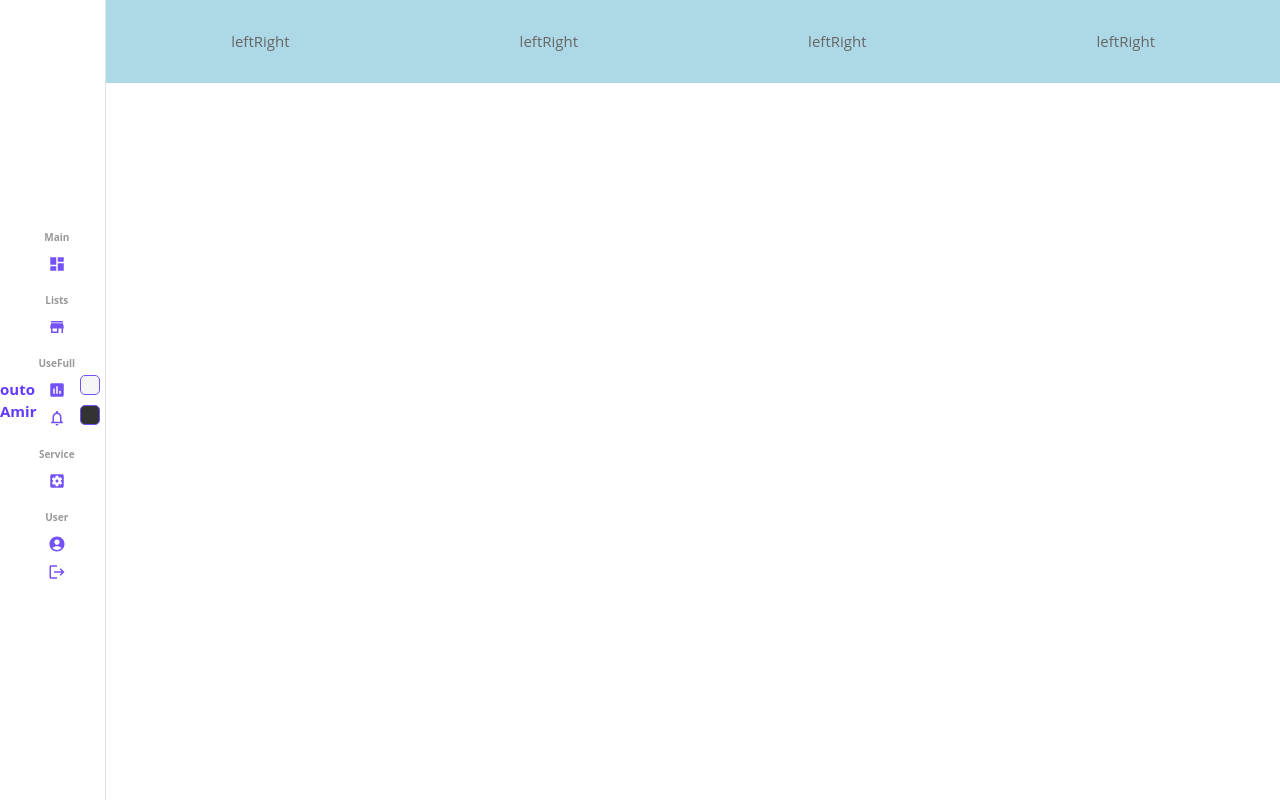
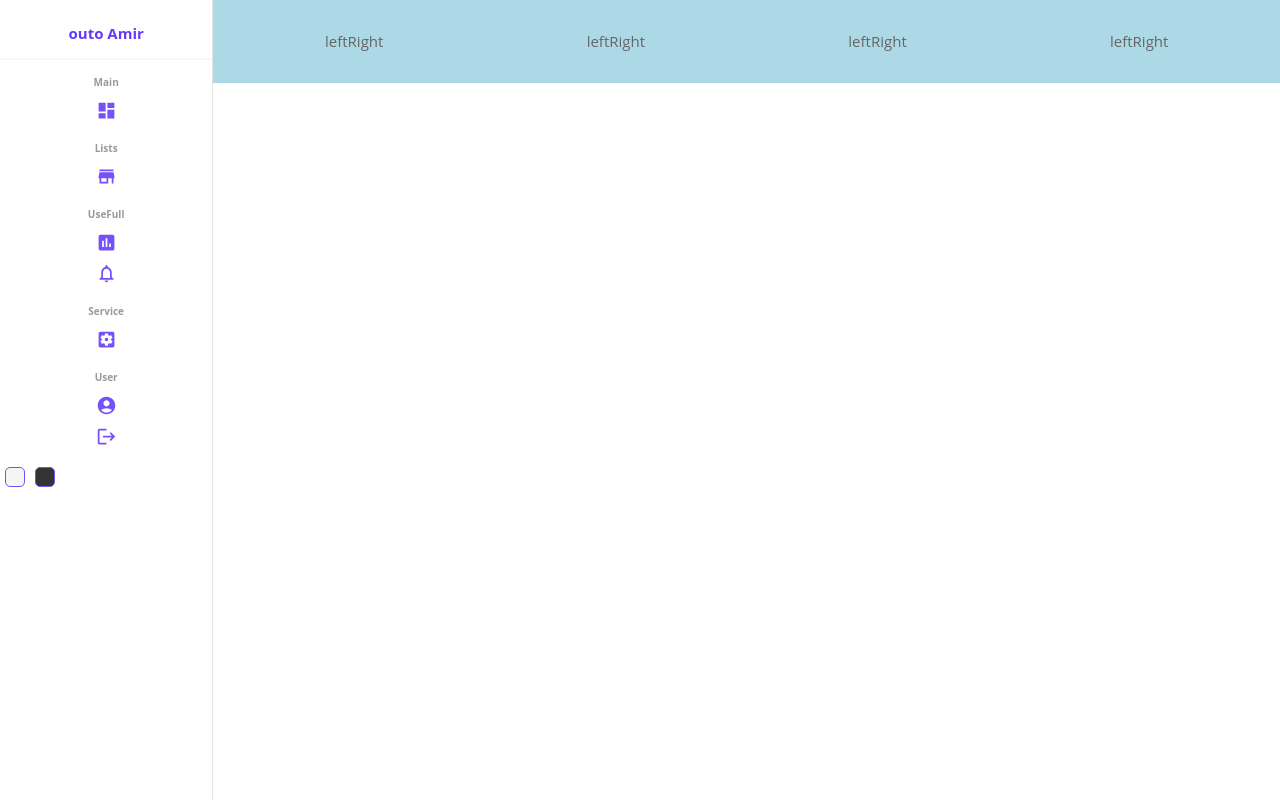
Before and after one commit to amirhossein-k/dashboard-outo, a React (Create React App) app: page / in a window 1280 px wide. Built offline with nearby package versions, Linux system fonts and the light colour scheme.

Commit message:
Update 8 files

```diff
--- a/package.json
+++ b/package.json
@@ -11,6 +11,7 @@
     "@testing-library/jest-dom": "^5.16.5",
     "@testing-library/react": "^13.3.0",
     "@testing-library/user-event": "^13.5.0",
+    "bootstrap": "^5.2.3",
     "react": "^18.2.0",
     "react-bootstrap": "^2.7.0",
     "react-dom": "^18.2.0",
--- a/public/index.html
+++ b/public/index.html
@@ -15,14 +15,10 @@
     <link rel="shortcut icon" href="%PUBLIC_URL%/favicon.ico" />
     <!-- Bootstrap -->
 
-    <link
-      href="https://cdn.jsdelivr.net/npm/bootstrap@5.2.3/dist/css/bootstrap.min.css"
-      rel="stylesheet"
-      integrity="sha384-rbsA2VBKQhggwzxH7pPCaAqO46MgnOM80zW1RWuH61DGLwZJEdK2Kadq2F9CUG65"
-      crossorigin="anonymous"
-    />
-    <!-- Icons -->
-
+<!-- CSS only -->
+<link href="https://cdn.jsdelivr.net/npm/bootstrap@5.2.3/dist/css/bootstrap.min.css" rel="stylesheet" integrity="sha384-rbsA2VBKQhggwzxH7pPCaAqO46MgnOM80zW1RWuH61DGLwZJEdK2Kadq2F9CUG65" crossorigin="anonymous">    <!-- Icons -->
+<!-- JavaScript Bundle with Popper -->
+<script src="https://cdn.jsdelivr.net/npm/bootstrap@5.2.3/dist/js/bootstrap.bundle.min.js" integrity="sha384-kenU1KFdBIe4zVF0s0G1M5b4hcpxyD9F7jL+jjXkk+Q2h455rYXK/7HAuoJl+0I4" crossorigin="anonymous"></script>
     <!-- Custom styles -->
     <title>React App</title>
   </head>
@@ -32,16 +28,8 @@
       You need to enable JavaScript to run this app.
     </noscript>
     <div id="root"></div>
-    <script
-      src="https://cdn.jsdelivr.net/npm/@popperjs/core@2.11.6/dist/umd/popper.min.js"
-      integrity="sha384-oBqDVmMz9ATKxIep9tiCxS/Z9fNfEXiDAYTujMAeBAsjFuCZSmKbSSUnQlmh/jp3"
-      crossorigin="anonymous"
-    ></script>
-    <script
-      src="https://cdn.jsdelivr.net/npm/bootstrap@5.2.3/dist/js/bootstrap.min.js"
-      integrity="sha384-cuYeSxntonz0PPNlHhBs68uyIAVpIIOZZ5JqeqvYYIcEL727kskC66kF92t6Xl2V"
-      crossorigin="anonymous"
-    ></script>
+    <script src="https://cdn.jsdelivr.net/npm/@popperjs/core@2.11.6/dist/umd/popper.min.js" integrity="sha384-oBqDVmMz9ATKxIep9tiCxS/Z9fNfEXiDAYTujMAeBAsjFuCZSmKbSSUnQlmh/jp3" crossorigin="anonymous"></script>
+<script src="https://cdn.jsdelivr.net/npm/bootstrap@5.2.3/dist/js/bootstrap.min.js" integrity="sha384-cuYeSxntonz0PPNlHhBs68uyIAVpIIOZZ5JqeqvYYIcEL727kskC66kF92t6Xl2V" crossorigin="anonymous"></script>
     <script
       src="https://cdn.jsdelivr.net/npm/bootstrap@5.2.3/dist/js/bootstrap.bundle.min.js"
       integrity="sha384-kenU1KFdBIe4zVF0s0G1M5b4hcpxyD9F7jL+jjXkk+Q2h455rYXK/7HAuoJl+0I4"
--- a/src/Pages/Home/Home.jsx
+++ b/src/Pages/Home/Home.jsx
@@ -22,8 +22,9 @@ const Home = () => {
             paddingLeft: 0,
             mimWidth: "100%",
           }}
+          xs={12}
           sm={1}
-          md={1}
+          md={2}
           lg={2}
         >
           <Sidebar />
--- a/src/Pages/Home/home.scss
+++ b/src/Pages/Home/home.scss
@@ -10,6 +10,11 @@
       }
   }
 }
+  @media (min-width:576px){
+    .home{
+          height: 100vh;
+    }
+  }
 .row {
 	--bs-gutter-x: 0;
 }
--- a/src/components/sidebar/Sidebar.jsx
+++ b/src/components/sidebar/Sidebar.jsx
@@ -12,10 +12,11 @@ import AccountCircleIcon from "@mui/icons-material/AccountCircle";
 const Sidebar = () => {
   const [expantnav, setExpantnav] = useState(false);
   const [isOpen, setIsOpen] = useState(false);
+  const [clickbutton, setClickbutton] = useState(false);
 
   window.onresize = function () {
-    myFunction();
-    myFunction2();
+    // myFunction();
+    // myFunction2();
   };
   function myFunction() {
     if (window.innerWidth < 991) {
@@ -35,10 +36,10 @@ const Sidebar = () => {
     <div
       className="sidebar navbar navbar-expand-sm"
       style={{
-        width: isOpen ? null : "fit-content",
-        minHeight: "100vh",
-        mimWidth: "100%",
-        display: "block !important",
+        width: isOpen ? null : null,
+        minHeight: "100%",
+
+        display: "block ",
       }}
     >
       {expantnav && (
@@ -50,14 +51,16 @@ const Sidebar = () => {
           aria-controls="navbarSupportedContent"
           aria-expanded="false"
           aria-label="Toggle navigation"
+          onClick={() => setClickbutton(!clickbutton)}
         >
           <span class="navbar-toggler-icon"></span>
         </button>
       )}
       <div
-        class="collapse navbar-collapse"
+        class={`collapse navbar-collapse  ${
+          clickbutton ? "d-none" : "d-block"
+        } d-xs-none`}
         id="navbarSupportedContent"
-        style={{ display: "block" }}
       >
         <Row
           className="top"
--- a/src/components/sidebar/sidebar.scss
+++ b/src/components/sidebar/sidebar.scss
@@ -39,6 +39,10 @@
             flex-direction: column;
             justify-content: center;
             align-items: center;
+            width: 100%;
+            display: flex;
+            justify-content: center;
+            align-items: center;
             .title{
                 font-size:10px;
                 font-weight:bold;
@@ -51,22 +55,37 @@
                 align-items:center;
                 padding:5px;
                 cursor:pointer;
+                justify-content: center;
+                width: 100%;
 
                 &:hover{
                     background-color:#3c38ff;
                 }
                 .icon{
-                    font-size:18px;
+                    font-size:21px;
                     color:#7451f8;
+                }
+                @media (max-width: 576px){
+                    .icon{
+                           font-size:28px;
+                    }
                 }
                 span{
                     font-size:13px;
                     font-weight:600;
                     color:#888;
                     margin-left:10px;
+                    display:block;
+
                     }
             }
+
             }
+             @media (max-width: 576px){
+                    span{
+                          display:none;
+                    }
+                }
     } ///end center
     .bottom{
         display:flex;
@@ -96,3 +115,13 @@
     }
 
 }/////end slidebar
+
+.collapse-b{
+    display:block !important;
+}
+@media (min-width: 576px){
+.navbar-expand-sm .navbar-collapse {
+    display: block !important;
+
+}
+}
```
Also changed, not shown: 2 other files (tests, documents, lock files or other folders).
